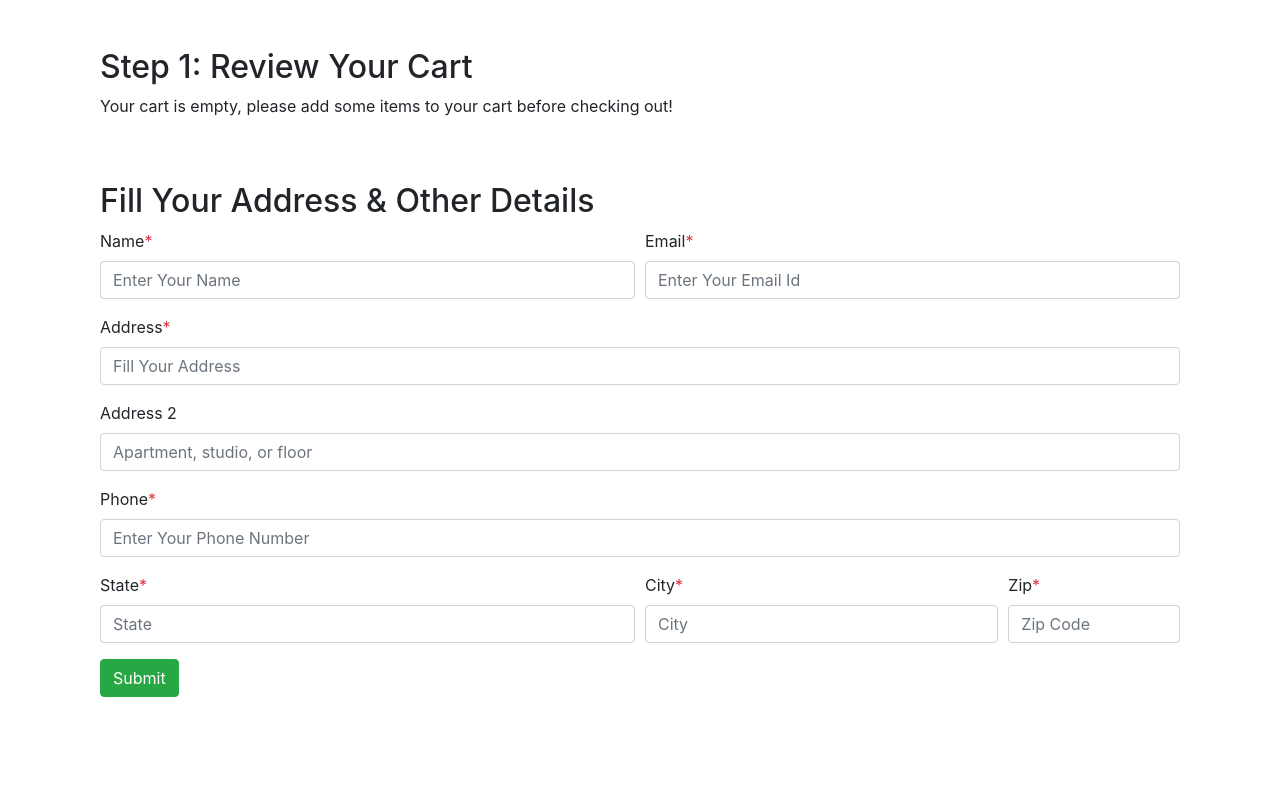
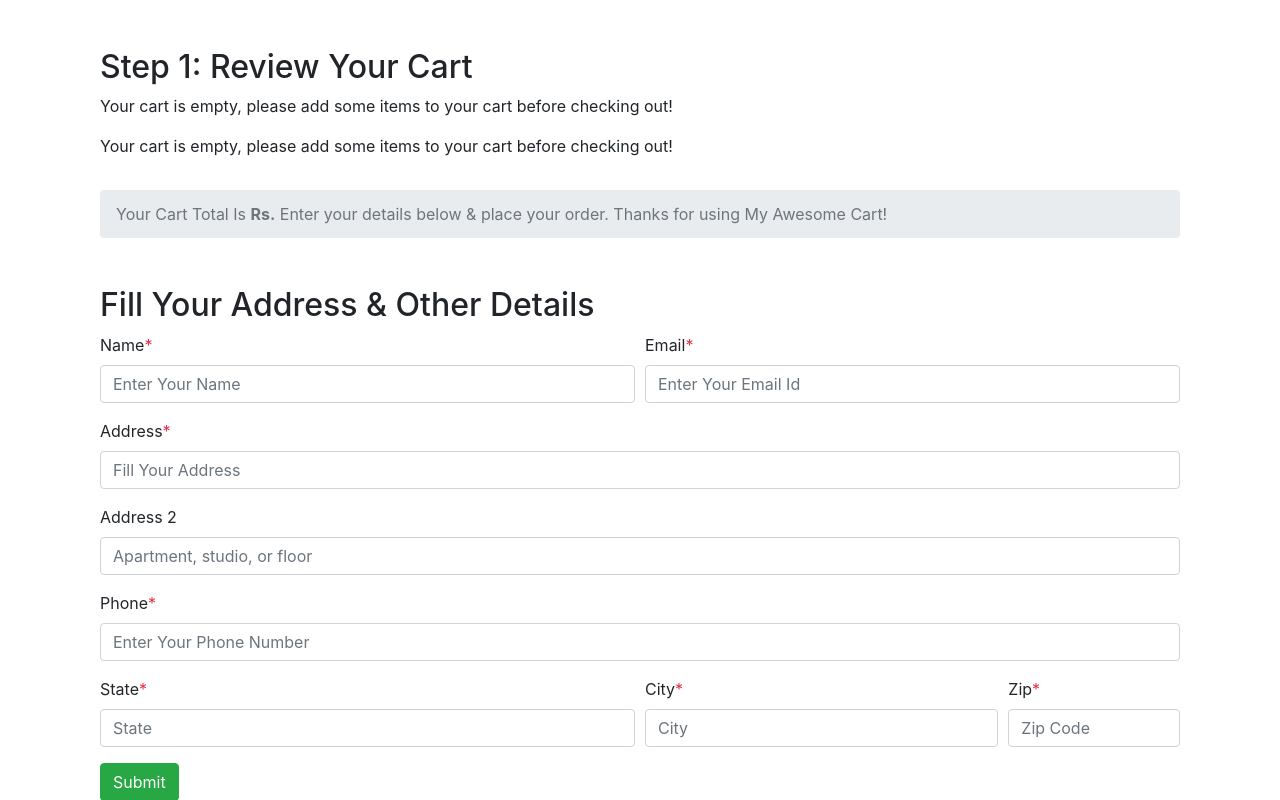
Before and after one commit to trishantjain/jango_project, a Django app: page /shop/checkout/ in a window 1280 px wide. Shown: the part 56-856 px from the top of the page. Before the commit the page ends 753 px from the top, so only its background shows below. Run offline with Django 4.2, Linux system fonts and the light colour scheme; some libraries are stand-ins or nearby versions.

Commit message:
storing price also in cart

```diff
--- a/ShopWithUs/shop/templates/shop/checkout.html
+++ b/ShopWithUs/shop/templates/shop/checkout.html
@@ -9,8 +9,14 @@
         <h2>Step 1: Review Your Cart</h2>
         <div>
             <ul class="list-group" id="items">
-
             </ul>
+            <nav aria-label="breadcrumb">
+                <ol class="breadcrumb mt-3">
+                    <li class="breadcrumb-item active" aria-current="page">Your Cart Total Is <b>Rs.<span
+                                id="totalPrice"></b> </span>Enter your details below & place your order. Thanks for
+                        using My Awesome Cart!</li>
+                </ol>
+            </nav>
         </div>
     </div>
 
@@ -21,8 +27,8 @@
             <div class="form-row">
                 <div class="form-group col-md-6">
                     <label for="inputName">Name<span class="text-danger">*</span></label>
-                    <input type="text" class="form-control" id="inputName" name="name"
-                        placeholder="Enter Your Name" required>
+                    <input type="text" class="form-control" id="inputName" name="name" placeholder="Enter Your Name"
+                        required>
                 </div>
                 <div class="form-group col-md-6">
                     <label for="inputEmail">Email<span class="text-danger">*</span></label>
@@ -48,8 +54,7 @@
             <div class="form-row">
                 <div class="form-group col-md-6">
                     <label for="inputState">State<span class="text-danger">*</span></label>
-                    <input type="text" class="form-control" name="state" id="inputState"
-                        placeholder="State" required>
+                    <input type="text" class="form-control" name="state" id="inputState" placeholder="State" required>
                 </div>
                 <div class="form-group col-md-4">
                     <label for="inputCity">City<span class="text-danger">*</span></label>
@@ -57,8 +62,8 @@
                 </div>
                 <div class="form-group col-md-2">
                     <label for="inputZip">Zip<span class="text-danger">*</span></label>
-                    <input type="text" class="form-control" name="zip_code" id="inputZip"
-                        placeholder="Zip Code", required>
+                    <input type="text" class="form-control" name="zip_code" id="inputZip" placeholder="Zip Code" ,
+                        required>
                 </div>
             </div>
             <button type="submit" class="btn btn-success">Submit</button>
@@ -88,15 +93,26 @@
 
 
     var sum = 0;
+    var totalPrice = 0;
+    if ($.isEmptyObject(cart)) {
+        myStr = `<p>Your cart is empty, please add some items to your cart before checking out!</p>`
+        $('#items').append(mystr);
+    }
+    else {
         for (var item in cart) {
             let name = cart[item][1];
             let qty = cart[item][0];
+            let itemPrice = cart[item][2];
+
+            totalPrice = totalPrice + (qty*itemPrice)
 
             myStr = `<li class="list-group-item d-flex justify-content-between align-items-center">
                 ${name}
                 <span class="badge badge-primary badge-pill">${qty}</span>
                 </li>`;
             $("#items").append(myStr);
+        }
+        $("#totalPrice").append(totalPrice)
     }
 
 
@@ -105,7 +121,7 @@
     {% if thank %}
     alert("Thanks for ordering. Your order id is {{id}}. You can track your order using your order id.")
     localStorage.clear();
-    document.location="/shop";
+    document.location = "/shop";
     // Code here will be linted with JSHint
     {% endif %}
 
```
Also changed, not shown: ShopWithUs/shop/templates/shop/index.html (+8 -7 lines). Lines whose indentation alone changed are shown as unchanged.
